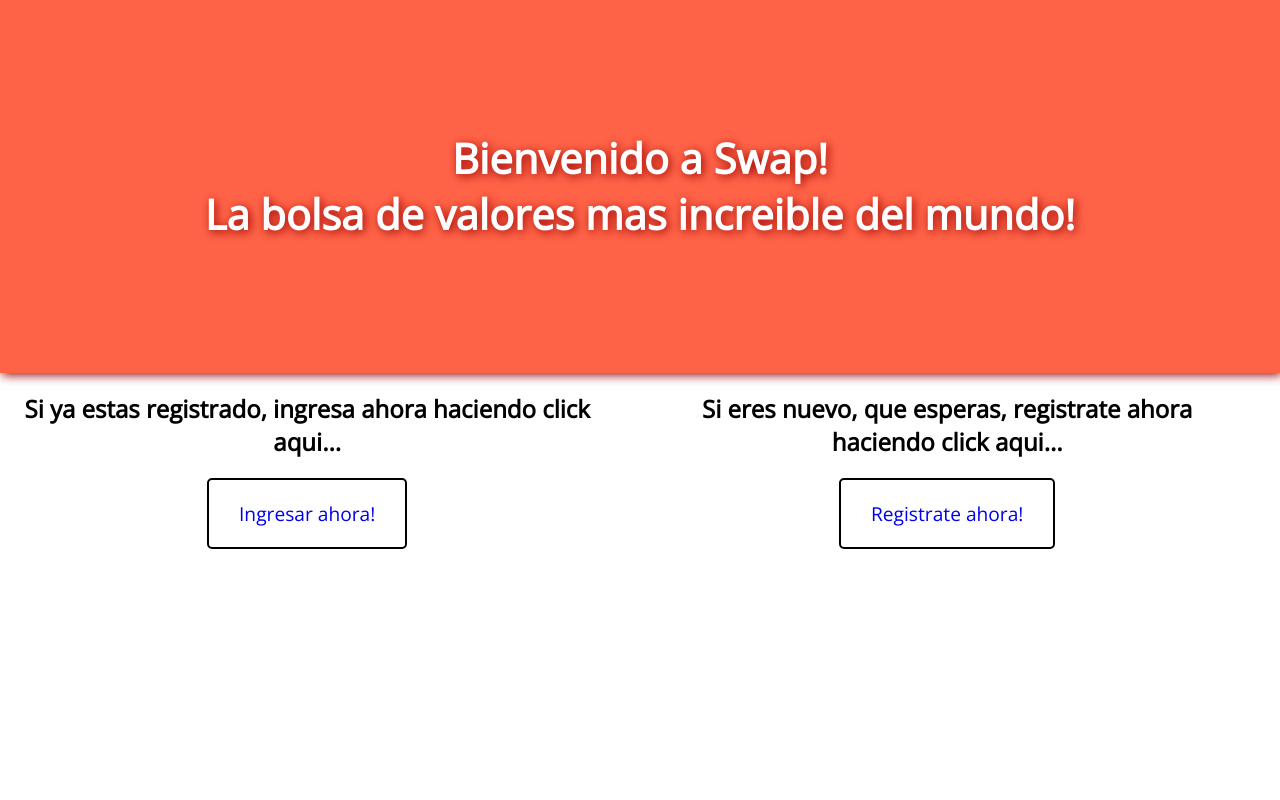
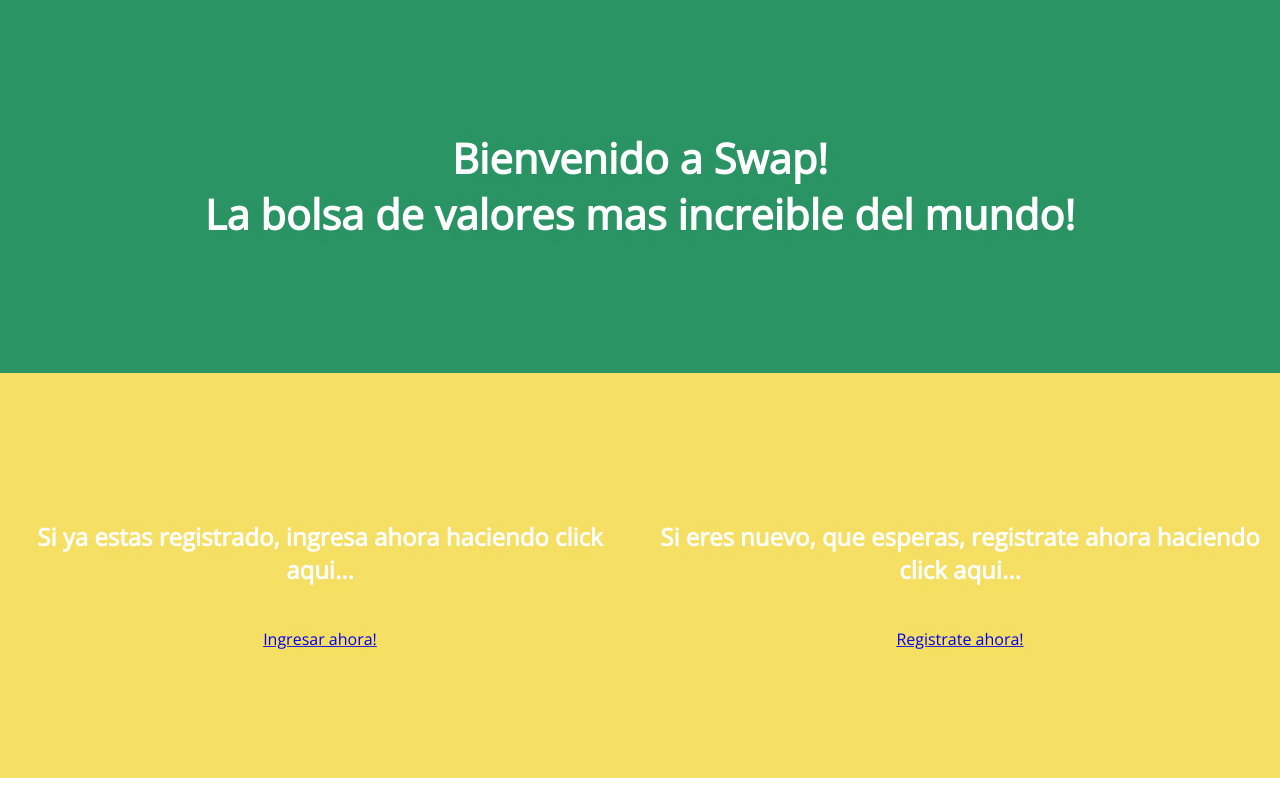
Before and after one commit to scvalencia/swap, a Django app: page /users/home/ in a window 1280 px wide. Run offline with Django 3.2, Linux system fonts and the light colour scheme.

Commit message:
more css

```diff
--- a/genericusers/static/genericusers/home.css
+++ b/genericusers/static/genericusers/home.css
@@ -7,34 +7,39 @@
 #welcome_home {
     width: 100%;
     float: left;
-    background: tomato;
+    background: #2B9464;
     color: white;
     padding: 8% 0;
     text-align: center;
-    text-shadow: 2px 2px 10px #990000;
-    box-shadow: 2px 2px 10px #990000;
+    text-shadow: 2px 2px 10px #2B9464;
+    box-shadow: 2px 2px 10px #2B9464;
     font-size: 1.3em;
 }
 
 #login_home {
-    width: 46%;
+    width: 48%;
     float: left;
-    padding: 0 1%;
+    background: #F5DF65;
+    color: white;
+    padding: 10% 1%;
     text-align: center;
-    margin-right: 1%;
+    text-shadow: 2px 2px 10px #F5DF65;
 }
 
 #signup_home {
-    width: 46%;
+    width: 48%;
     float: left;
-    padding: 0 1%;
+    background: #F5DF65;
+    color: white;
+    padding: 10% 1%;
     text-align: center;
-    margin-left: 1%;
+    text-shadow: 2px 2px 10px #F5DF65;
 }
 
-a {
+a, a: {
     font-size: 1.2em;
     text-decoration: none;
+    background: white;
     padding: 20px 30px;
     border: 2px solid #000;
     border-radius: 5px;
```
